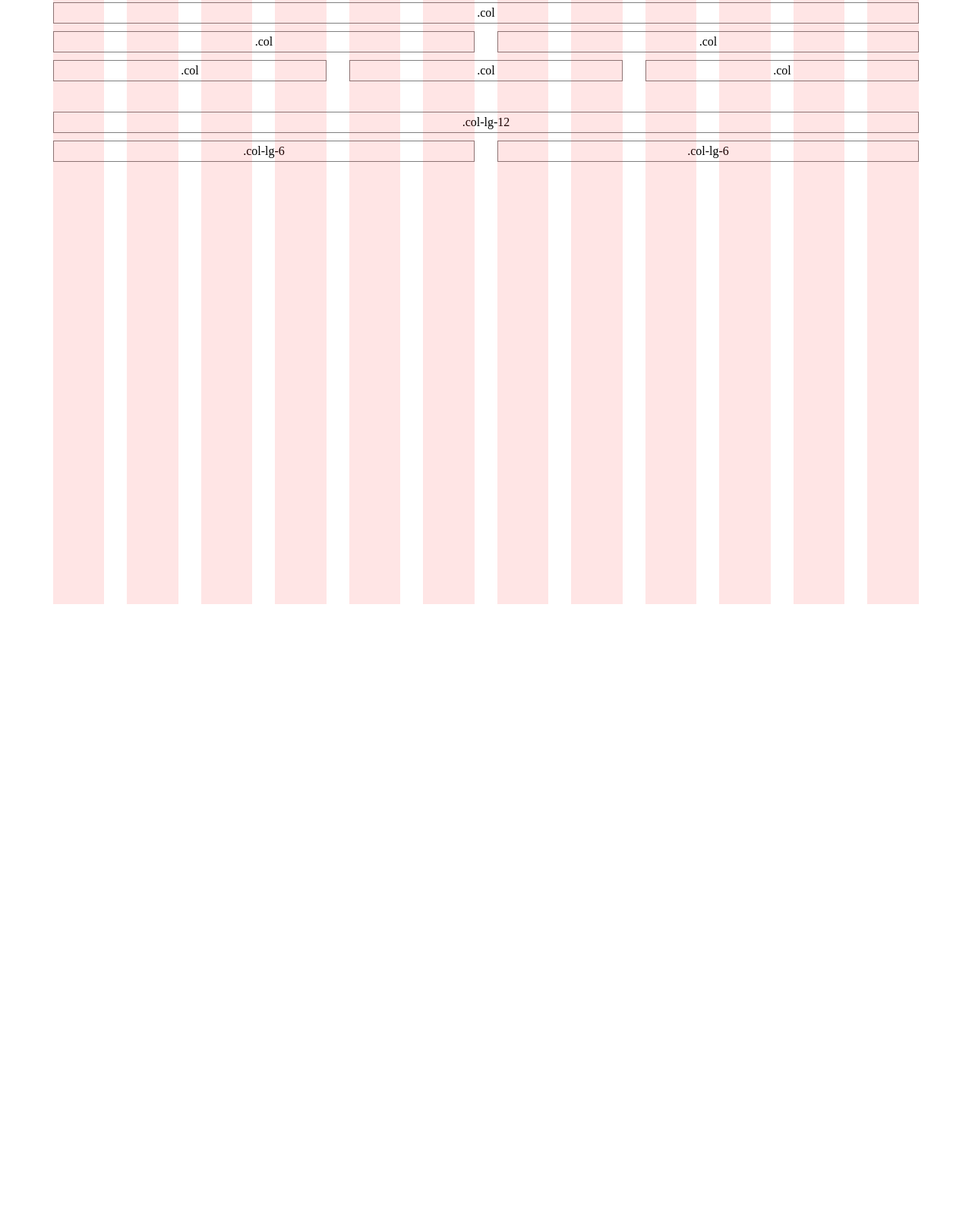
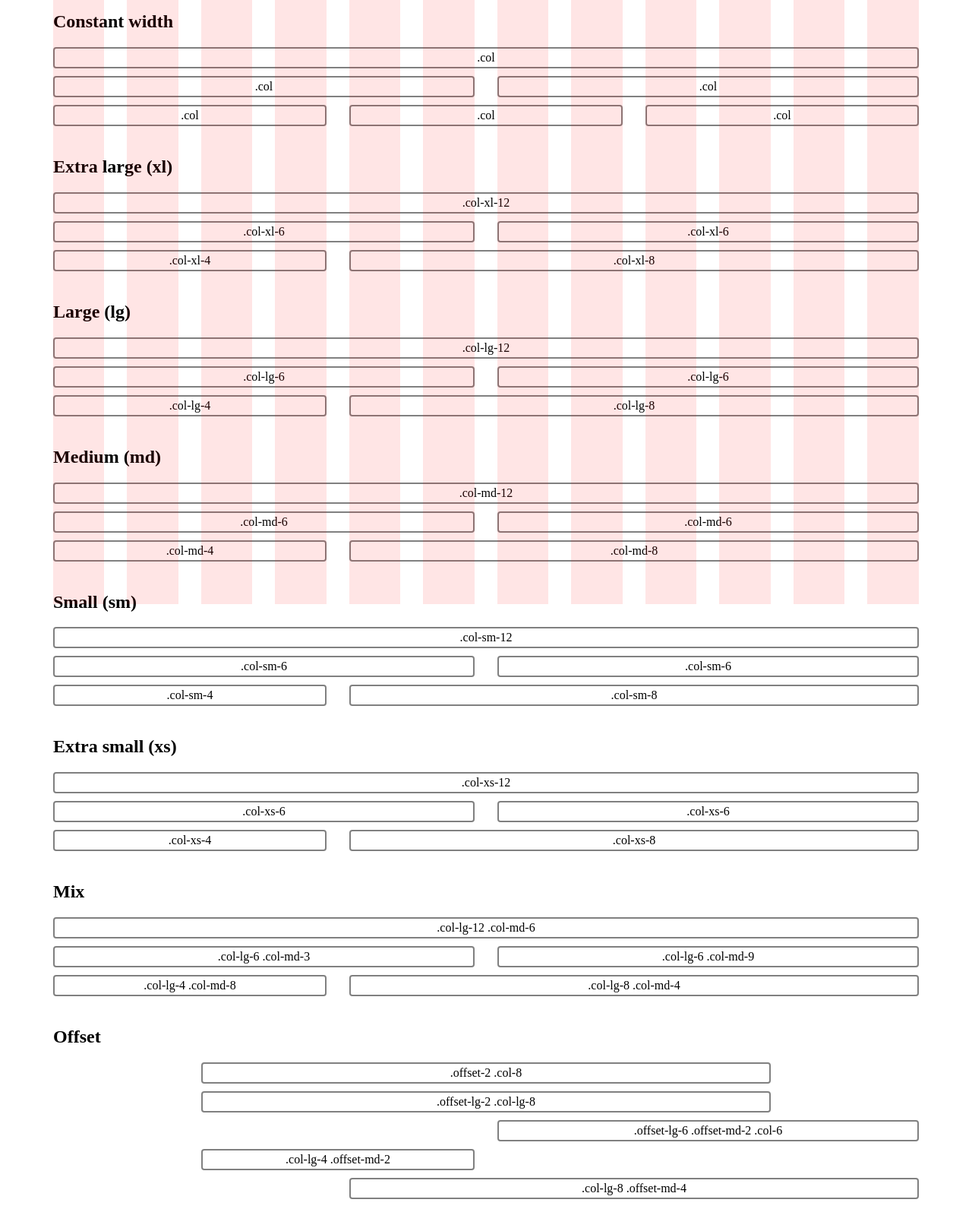
Before and after one commit to Tamtamlg/simple-grid, a website: page src/index.html in a window 1280 px wide. Shown: the part 5-1596 px from the top of the page at 76% size. Before the commit the page ends 800 px from the top, so only its background shows below. Drawn offline with nearby package versions, Linux system fonts and the light colour scheme; files that its build step writes are made by us from their sources.

Commit message:
update gulpfile, rename final css, add dist folder

```diff
--- a/package.json
+++ b/package.json
@@ -4,7 +4,8 @@
   "description": "Simple grid",
   "scripts": {
     "test": "echo \"Error: no test specified\" && exit 1",
-    "start": "gulp"
+    "dev": "gulp",
+    "build": "gulp build"
   },
   "author": "Tamtamlg",
   "license": "MIT",
--- a/src/index.html
+++ b/src/index.html
@@ -4,7 +4,7 @@
     <meta charset="UTF-8" />
     <meta name="viewport" content="width=device-width, initial-scale=1.0" />
     <title>Simple grid</title>
-    <link rel="stylesheet" href="./css/style.min.css" />
+    <link rel="stylesheet" href="./css/grid.min.css" />
     <style>
       [class^="col"] {
         padding-top: 5px;
@@ -19,7 +19,8 @@
         bottom: 0;
         left: 15px;
         width: calc(100% - 30px);
-        border: 1px solid gray;
+        border: 2px solid gray;
+        border-radius: 4px;
       }
       .container:not(:last-child) {
         margin-bottom: 30px;
@@ -28,6 +29,7 @@
   </head>
   <body class="grid">
     <div class="container">
+      <h2>Constant width</h2>
       <div class="row">
         <div class="col">.col</div>
       </div>
@@ -43,6 +45,22 @@
     </div>
 
     <div class="container">
+      <h2>Extra large (xl)</h2>
+      <div class="row">
+        <div class="col-xl-12">.col-xl-12</div>
+      </div>
+      <div class="row">
+        <div class="col-xl-6">.col-xl-6</div>
+        <div class="col-xl-6">.col-xl-6</div>
+      </div>
+      <div class="row">
+        <div class="col-xl-4">.col-xl-4</div>
+        <div class="col-xl-8">.col-xl-8</div>
+      </div>
+    </div>
+
+    <div class="container">
+      <h2>Large (lg)</h2>
       <div class="row">
         <div class="col-lg-12">.col-lg-12</div>
       </div>
@@ -50,18 +68,85 @@
         <div class="col-lg-6">.col-lg-6</div>
         <div class="col-lg-6">.col-lg-6</div>
       </div>
-      <!-- <div class="row">
+      <div class="row">
         <div class="col-lg-4">.col-lg-4</div>
         <div class="col-lg-8">.col-lg-8</div>
       </div>
+    </div>
+
+    <div class="container">
+      <h2>Medium (md)</h2>
       <div class="row">
-        <div class="col-lg-6">.col-lg-6</div>
-        <div class="col-lg-6">.col-lg-6</div>
+        <div class="col-md-12">.col-md-12</div>
       </div>
       <div class="row">
-        <div class="col-lg-7">.col-lg-7</div>
-        <div class="col-lg-5">.col-lg-5</div>
-      </div> -->
+        <div class="col-md-6">.col-md-6</div>
+        <div class="col-md-6">.col-md-6</div>
+      </div>
+      <div class="row">
+        <div class="col-md-4">.col-md-4</div>
+        <div class="col-md-8">.col-md-8</div>
+      </div>
+    </div>
+
+    <div class="container">
+      <h2>Small (sm)</h2>
+      <div class="row">
+        <div class="col-sm-12">.col-sm-12</div>
+      </div>
+      <div class="row">
+        <div class="col-sm-6">.col-sm-6</div>
+        <div class="col-sm-6">.col-sm-6</div>
+      </div>
+      <div class="row">
+        <div class="col-sm-4">.col-sm-4</div>
+        <div class="col-sm-8">.col-sm-8</div>
+      </div>
+    </div>
+
+    <div class="container">
+      <h2>Extra small (xs)</h2>
+      <div class="row">
+        <div class="col-xs-12">.col-xs-12</div>
+      </div>
+      <div class="row">
+        <div class="col-xs-6">.col-xs-6</div>
+        <div class="col-xs-6">.col-xs-6</div>
+      </div>
+      <div class="row">
+        <div class="col-xs-4">.col-xs-4</div>
+        <div class="col-xs-8">.col-xs-8</div>
+      </div>
+    </div>
+
+    <div class="container">
+      <h2>Mix</h2>
+      <div class="row">
+        <div class="col-lg-12 col-md-6">.col-lg-12 .col-md-6</div>
+      </div>
+      <div class="row">
+        <div class="col-lg-6 col-md-3">.col-lg-6 .col-md-3</div>
+        <div class="col-lg-6 col-md-9">.col-lg-6 .col-md-9</div>
+      </div>
+      <div class="row">
+        <div class="col-lg-4 col-md-8">.col-lg-4 .col-md-8</div>
+        <div class="col-lg-8 col-md-4">.col-lg-8 .col-md-4</div>
+      </div>
+    </div>
+
+    <div class="container">
+      <h2>Offset</h2>
+      <div class="row">
+        <div class="col-8 offset-2">.offset-2 .col-8</div>
+      </div>
+      <div class="row">
+        <div class="col-lg-8 offset-lg-2">.offset-lg-2 .col-lg-8</div>
+        <div class="col-6 offset-lg-6 offset-md-2">.offset-lg-6 .offset-md-2 .col-6</div>
+      </div>
+      <div class="row">
+        <div class="col-lg-4 offset-md-2">.col-lg-4 .offset-md-2</div>
+        <div class="col-lg-8 offset-md-4">.col-lg-8 .offset-md-4</div>
+      </div>
     </div>
   </body>
 </html>
--- a/src/scss/_grid.scss
+++ b/src/scss/_grid.scss
@@ -214,6 +214,9 @@ html {
     transparent calc(#{$grid-column-width} + #{$grid-gutter})
   );
 
+  @include breakpoint-min($xs) {
+    width: 0;
+  }
   @include breakpoint-min($sm) {
     width: calc(#{$container-sm} + #{$grid-gutter});
   }
```
Also changed, not shown: gulpfile.js (+7 -8 lines), dist/css/grid.css (added), dist/css/grid.min.css (added), dist/index.html (added), src/scss/grid.scss (renamed from src/scss/style.scss), 3 other files.
